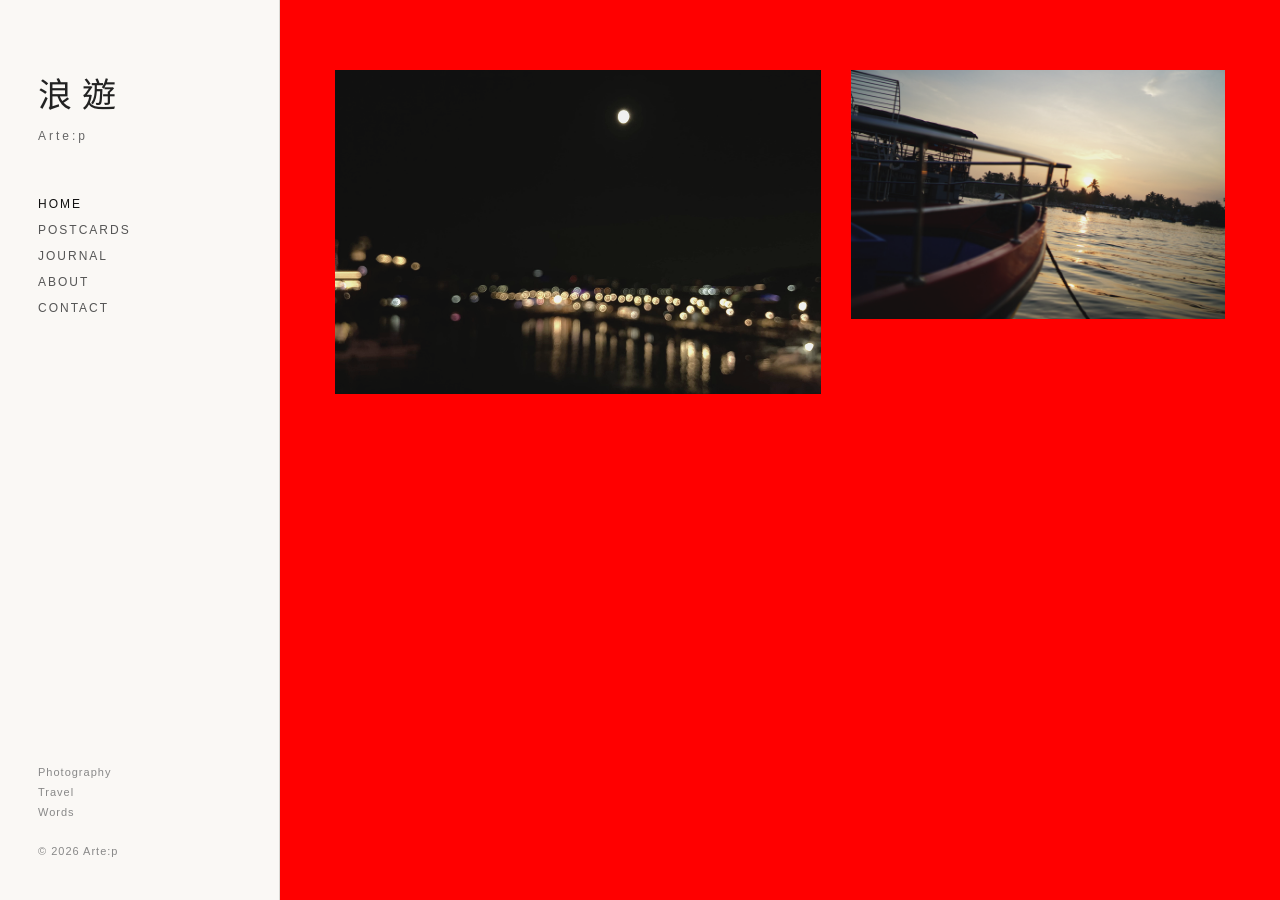
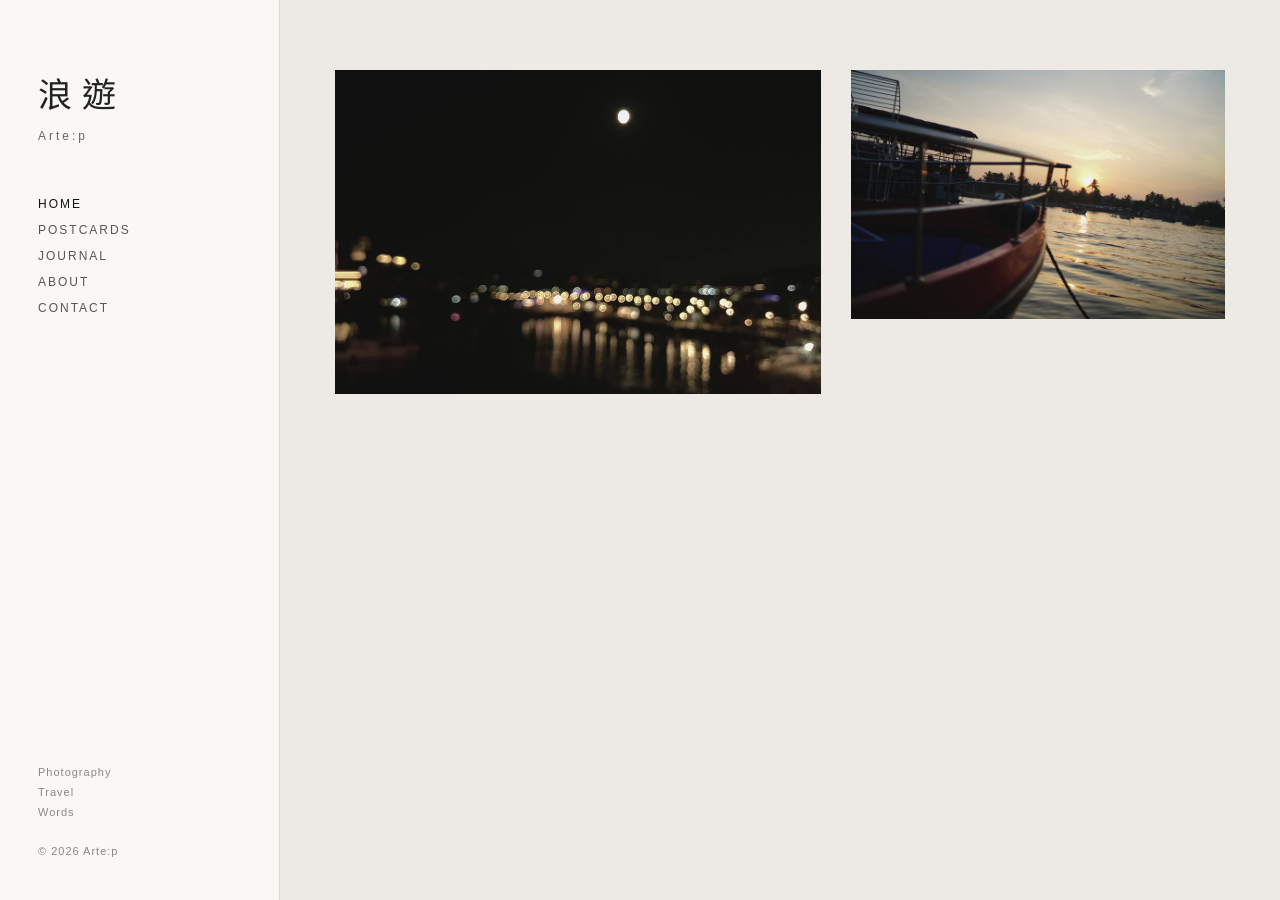
Before and after one commit to artep-wandering/artep-wandering.github.io, a Jekyll site: the page built from index.html, in a window 1280 px wide. Built offline with Jekyll 4.4.1, drawn with Linux system fonts in a browser that asks for light colours.

Commit message:
home_css_0.0.20_test

```diff
--- a/assets/css/home.css
+++ b/assets/css/home.css
@@ -7,8 +7,7 @@
 body {
   margin: 0;
   /* background: #f7f7f5; */
-  background: red !important;
-  /* background: #ede9e4; */
+  background: #ede9e4;
   color: #222;
   font-family: Arial, "Noto Sans TC", sans-serif;
 }
```
